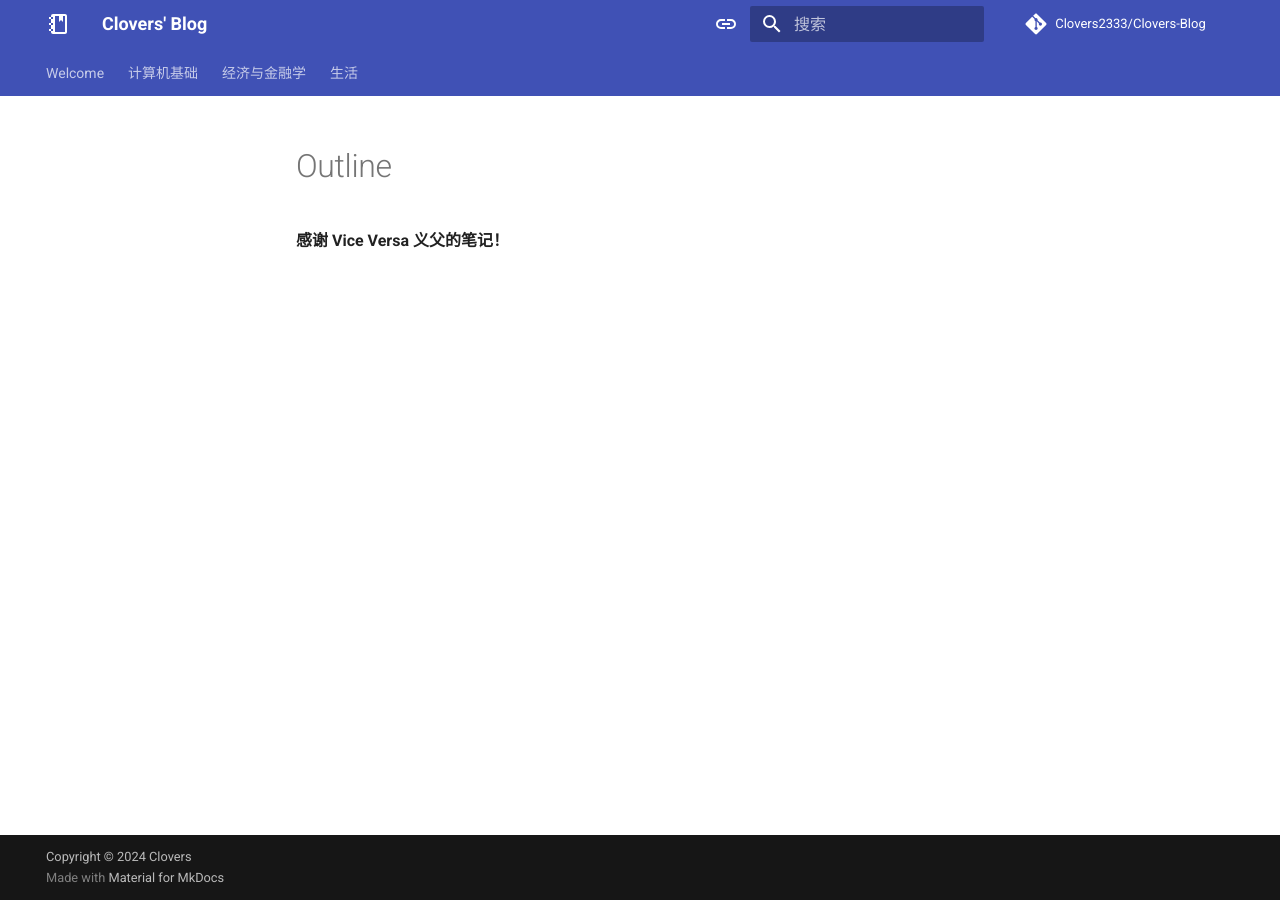
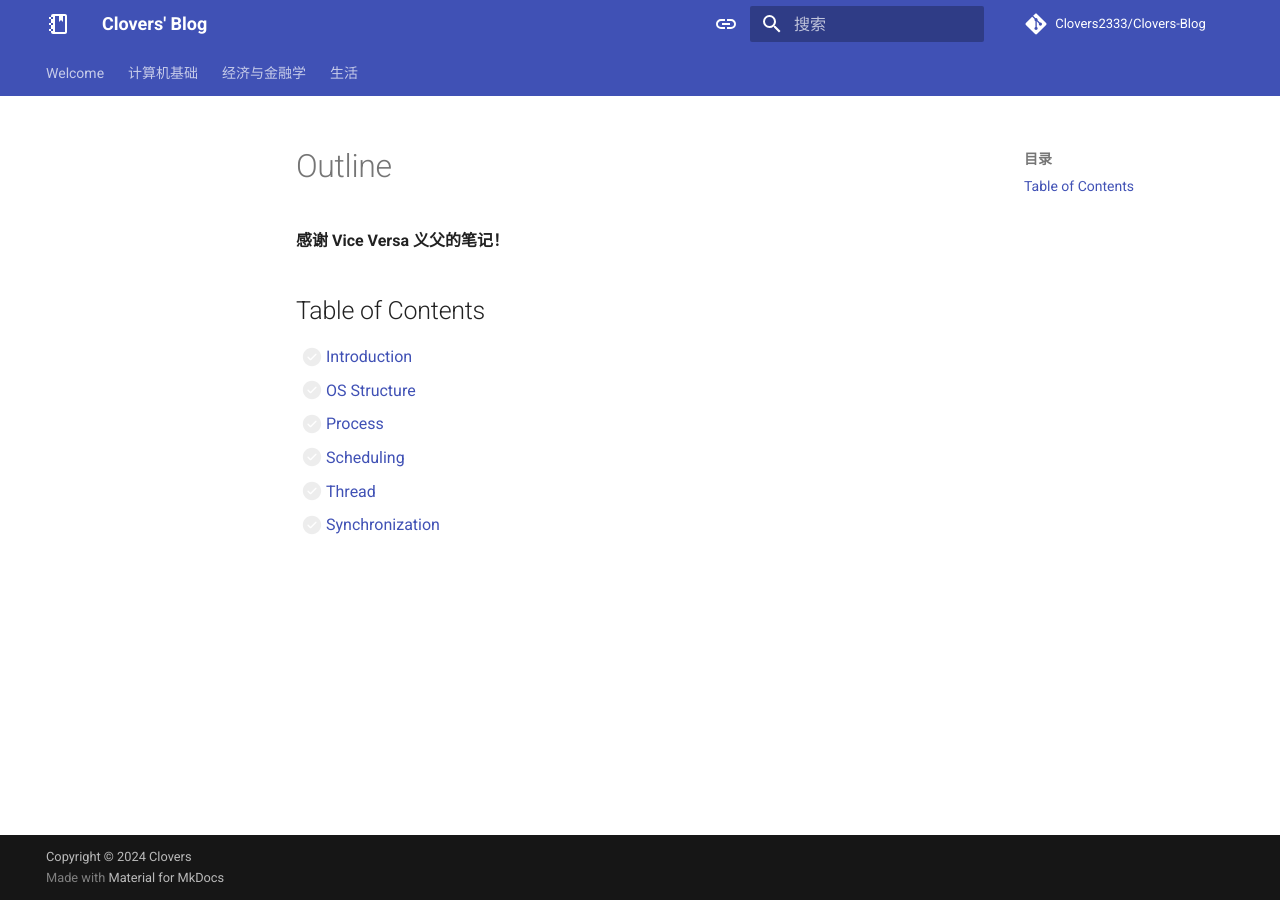
Before and after one commit to Clovers2333/Clovers-Blog, an MkDocs documentation site: the page built from docs/cs/system/os/Index.md, in a window 1280 px wide. Built offline with MkDocs 1.6.1 and Material for MkDocs 9.7.7, drawn with Linux system fonts in a browser that asks for light colours; nearby versions of some CDN libraries; library files that are not in the unit come from our copies; comment, search, counter and statistics services are not loaded.

Commit message:
docs: add files on os

```diff
--- a/docs/cs/system/os/Index.md
+++ b/docs/cs/system/os/Index.md
@@ -1,3 +1,12 @@
 # Outline
 
 **感谢 Vice Versa 义父的笔记！**
+
+## Table of Contents
+
+- [ ] [Introduction](Intro.md)
+- [ ] [OS Structure](Structure.md)
+- [ ] [Process](Process.md)
+- [ ] [Scheduling](Schedule.md)
+- [ ] [Thread](Thread.md)
+- [ ] [Synchronization](Synchronization.md)
--- a/mkdocs.yml
+++ b/mkdocs.yml
@@ -133,7 +133,11 @@ nav:
         - CS61C: cs/system/cs61c.md
         - Verilog Cheatsheet: cs/system/v_cheatsheet.md
       - Operating Systems:
+        - Index: cs/system/os/index.md
+        - Introduction: cs/system/os/Intro.md
+        - Structure: cs/system/os/Structure.md
         - Process: cs/system/os/Process.md
+        - Scheduling: cs/system/os/Scheduling.md
         - Thread: cs/system/os/Thread.md
         - Synchronization: cs/system/os/Synchronization.md
       - Books:
```
Also changed, not shown: docs/cs/system/os/Intro.md (added, +1 -0 lines), docs/cs/system/os/Scheduling.md (added, +1 -0 lines), docs/cs/system/os/Structure.md (added, +1 -0 lines), docs/index.md (+0 -2 lines).
